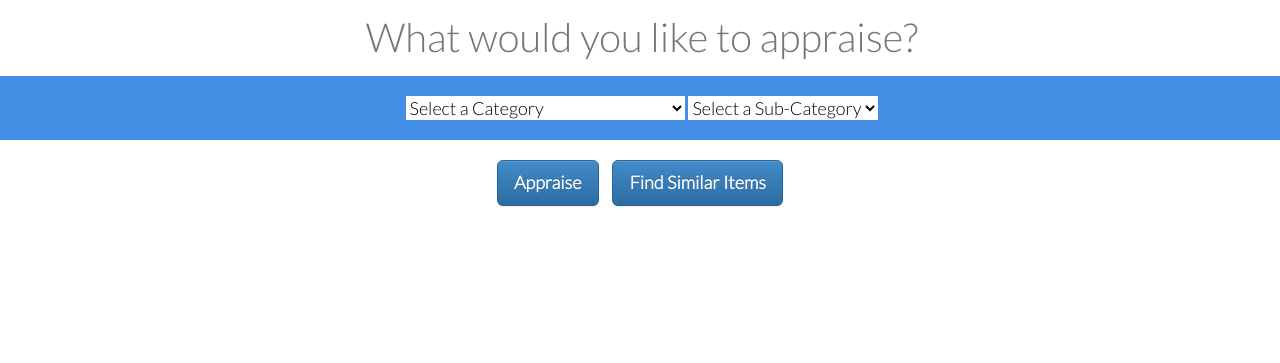
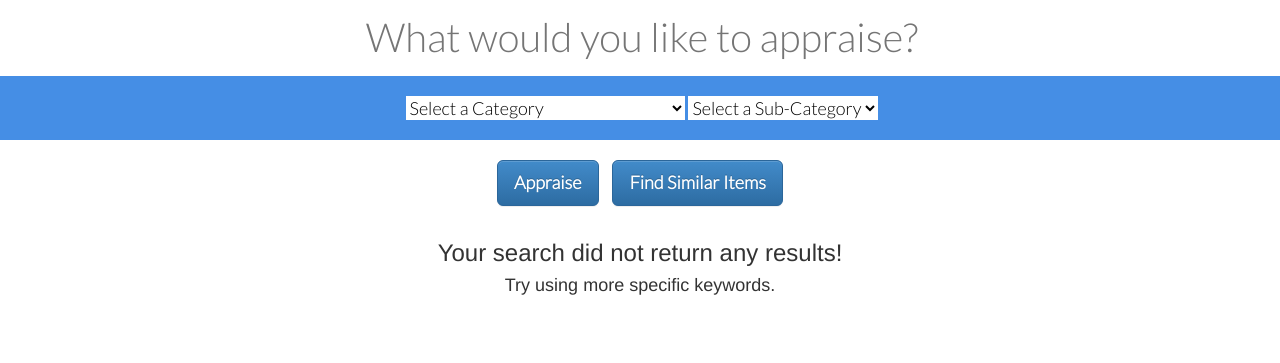
Before and after one commit to craigpalermo/DatPrice, a Django app: page / in a window 1280 px wide; the page is wider, and only the part inside the window is pictured. Shown: the part 101-464 px from the top of that part. Run offline with Django 3.2, Linux system fonts and the light colour scheme.

Commit message:
fixed errors with empty results and added descriptive error messages

```diff
--- a/ebay_history/search.py
+++ b/ebay_history/search.py
@@ -11,7 +11,12 @@ def get_search_results_json(keywords, categoryId):
                                        'Condition': '3000', \
                                        'soldItemsOnly': 'true',
                                        'sortOrder': 'EndTimeSoonest'})
-    json_string = json.dumps(api.response_dict().get('searchResult').get('item'))
+    temp = api.response_dict()
+    if temp.get('searchResult') != None and temp.get('searchResult').get('item') != None:
+        json_string = json.dumps(temp.get('searchResult').get('item'))
+    else:
+        json_string = ""
+
     return json_string
 
 def get_similar_listings(keywords, categoryId):
@@ -21,5 +26,11 @@ def get_similar_listings(keywords, categoryId):
                          'ListingType': 'FixedPrice',
                          'soldItemsOnly': 'false',
                          'sortOrder': 'EndTimeSoonest'})
-    json_string = json.dumps(api.response_dict().get('searchResult').get('item'))
+
+    temp = api.response_dict()
+    if temp.get('searchResult') != None and temp.get('searchResult').get('item') != None:
+        json_string = json.dumps(temp.get('searchResult').get('item'))
+    else:
+        json_string = ""
+
     return json_string
--- a/ebay_history/templates/home.html
+++ b/ebay_history/templates/home.html
@@ -31,6 +31,7 @@
     </div>
 
     <div class="row">
+        {% if averages %}
         <div class="col-lg-12">
                 <table id='average-table' style="display:none;">
                     {% for item in averages %}
@@ -58,5 +59,11 @@
             </div>
         </div>
         {% endif %}
-</div>
+        {% else %}
+        <div class="col-md-12 pull-center">
+            <h3>Your search did not return any results!</h3>
+            <h4>Try using more specific keywords.</h4>
+        </div>
+        {% endif %}
+    </div>
 {% endblock %}
--- a/ebay_history/views.py
+++ b/ebay_history/views.py
@@ -22,7 +22,10 @@ class HomeView(View):
         json_string = get_search_results_json(keywords, categoryId)
         #return HttpResponse(json_string)
 
-        results = json.loads(json_string)
+        try:
+            results = json.loads(json_string)
+        except:
+            results = ""
 
         average_data = calculate_averages(results)
 
@@ -41,7 +44,11 @@ class SimilarView(View):
         keywords = request.POST.get('keywords')
         categoryId = request.POST.get('categoryId')
         json_string = get_similar_listings(keywords, categoryId)
-        results = json.loads(json_string)
+
+        try:
+            results = json.loads(json_string)
+        except:
+            results = []
 
         average_data = calculate_averages(results)
 
@@ -103,6 +110,10 @@ def calculate_averages(results):
     sum = 0
     for item in sorted_averages:
         sum += item[1]
-    average_price = sum / len(sorted_averages)
+
+    if len(sorted_averages) > 0:
+        average_price = sum / len(sorted_averages)
+    else:
+        average_price = 0
 
     return {'averages':sorted_averages, 'average_price':average_price}
```
Also changed, not shown: ebay_history/templates/similar-listings.html (+14 -1 lines).
